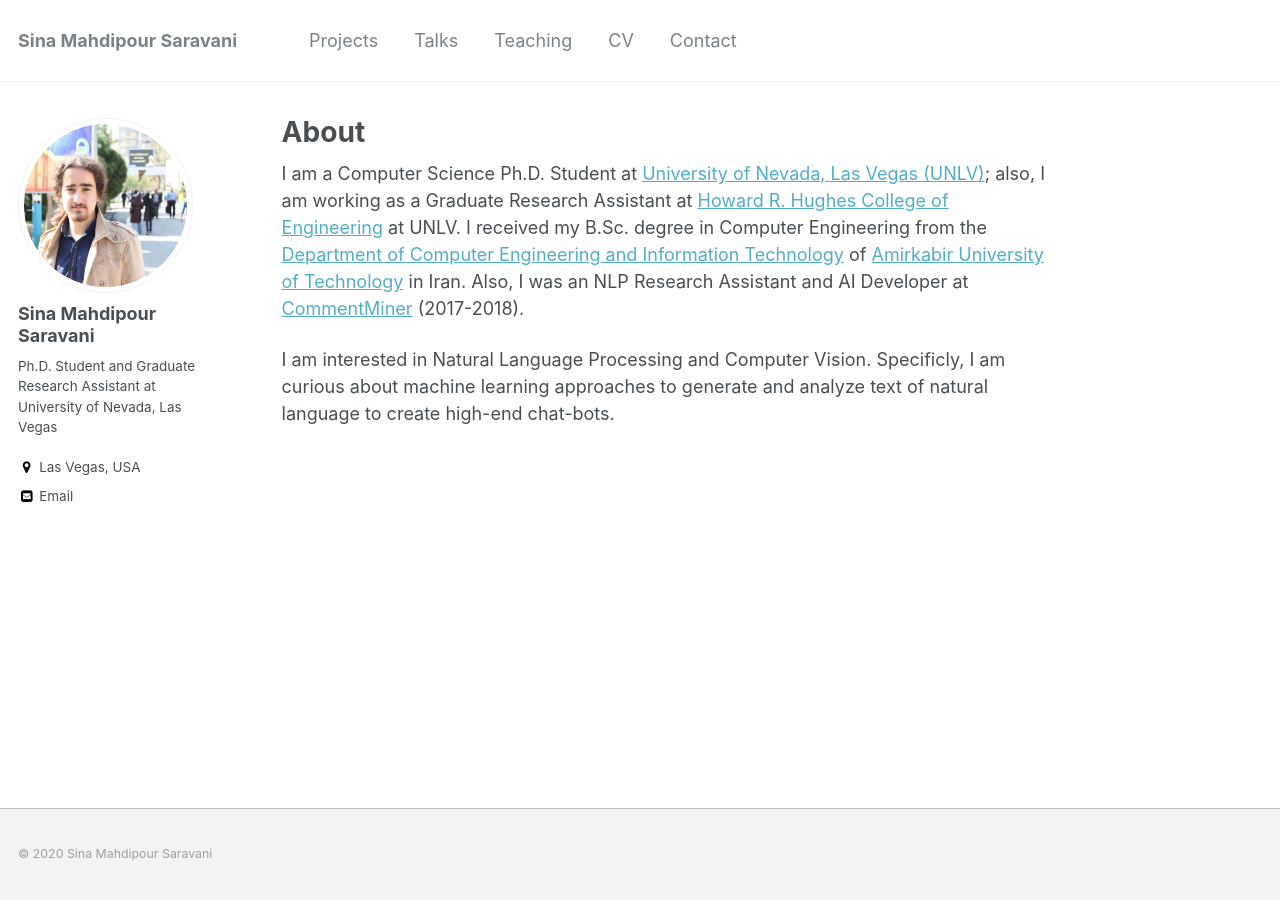
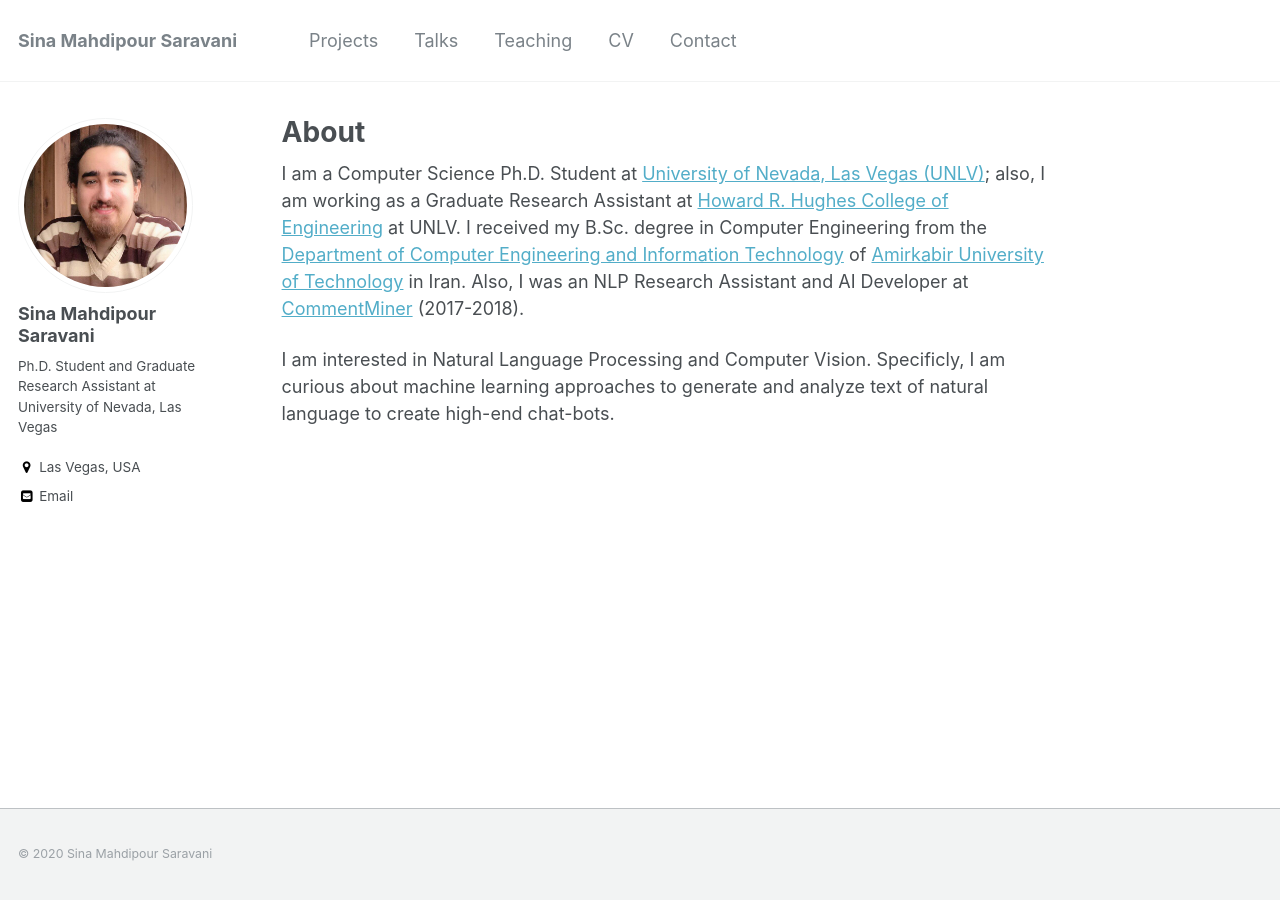
Before and after one commit to sinamps/sinamps.github.io, a Jekyll site: the page built from _pages/about.md, in a window 1280 px wide. Built offline with Jekyll 4.4.1, drawn with Linux system fonts in a browser that asks for light colours.

Commit message:
update profile picture

```diff
--- a/_config.yml
+++ b/_config.yml
@@ -81,7 +81,7 @@ analytics:
 # Site Author
 author:
   name             : "Sina Mahdipour Saravani"
-  avatar           : "me.jpg"
+  avatar           : "photo_2019-07-25_21-45-01.jpg"
   bio              : "Ph.D. Student and Graduate Research Assistant at University of Nevada, Las Vegas"
   location         : "Las Vegas, USA"
   employer         :
```
